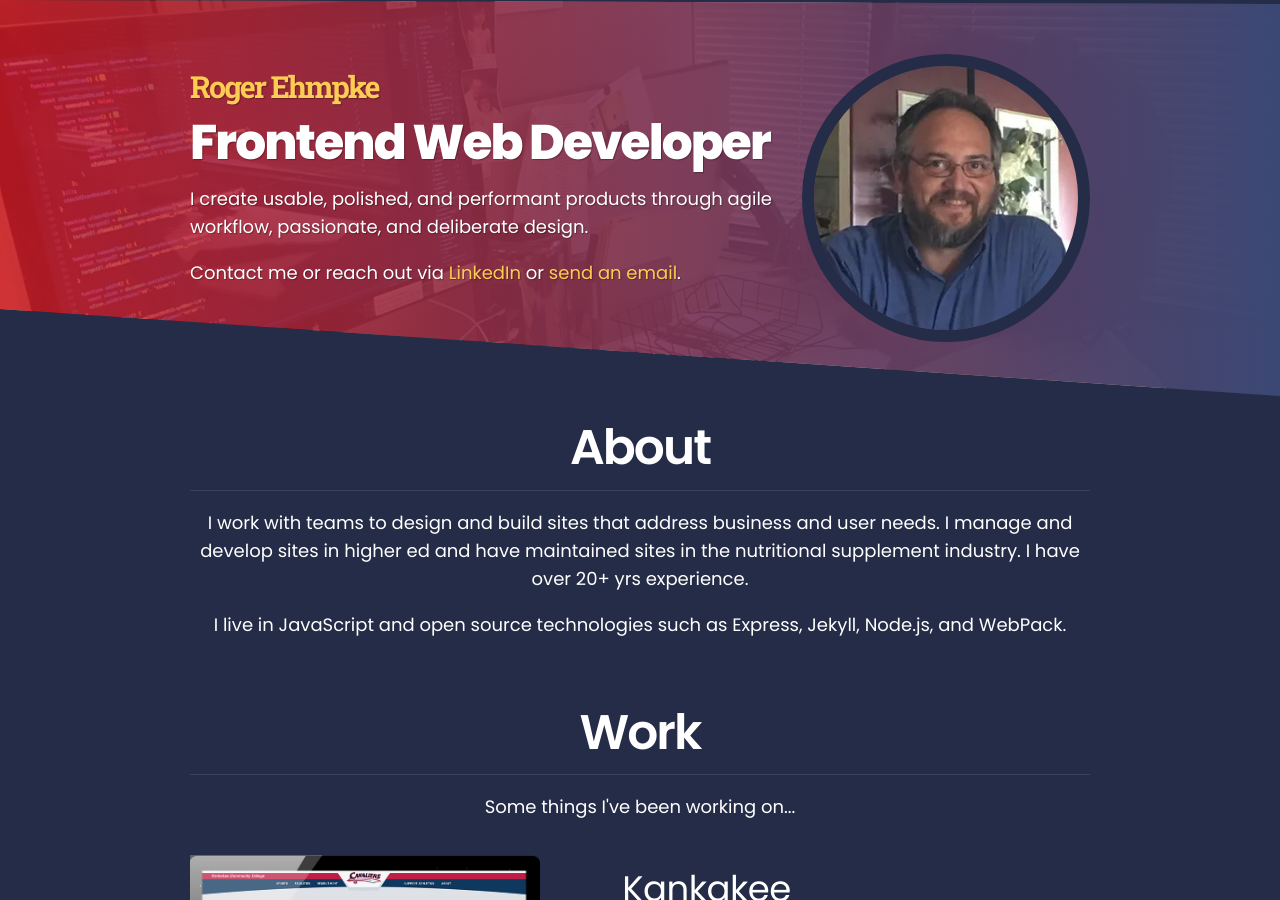
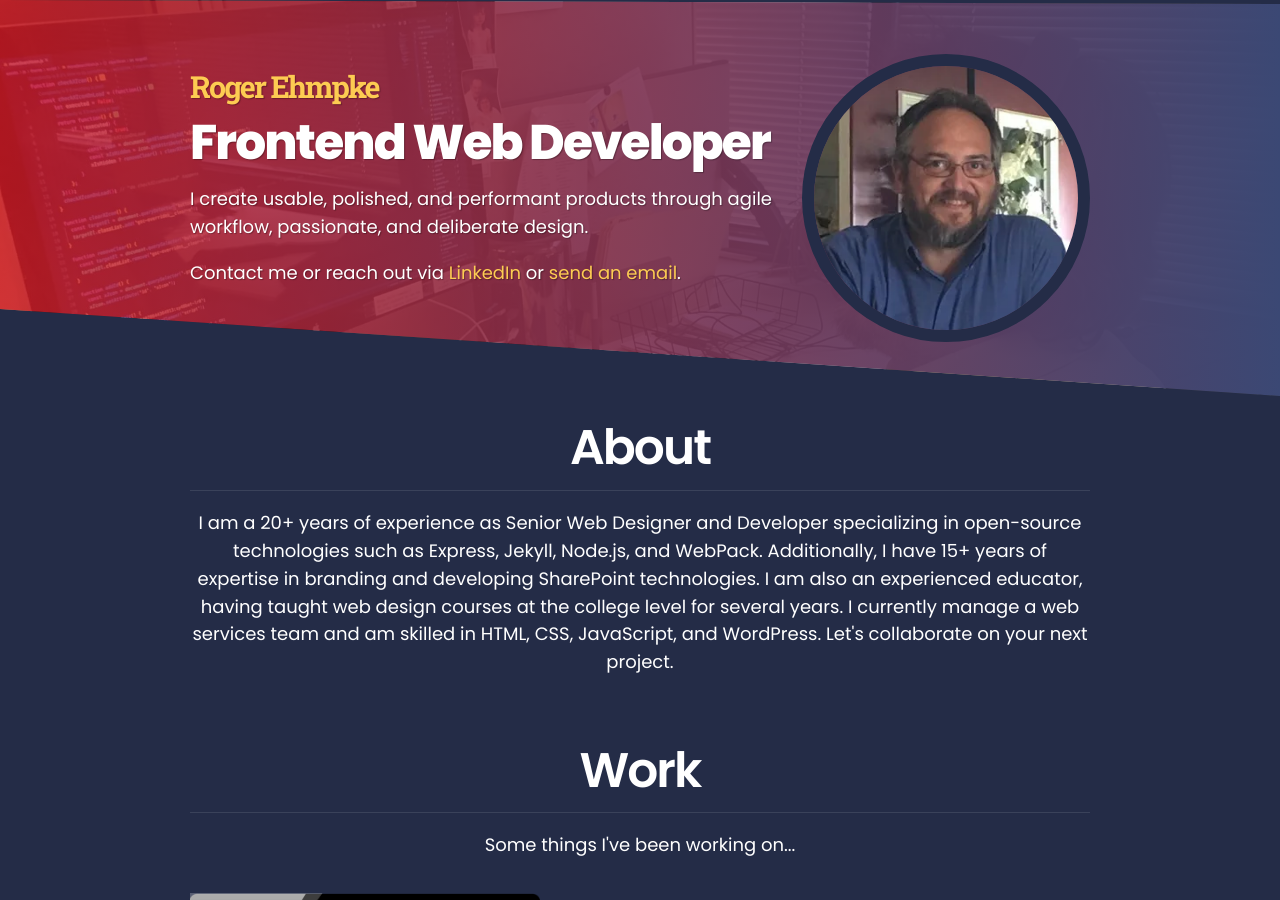
Before and after one commit to rehmpke/rogerehmpkesite, a Jekyll site: the page built from index.html, in a window 1280 px wide and 900 px high. Built offline with Jekyll 4.4.1, drawn with Linux system fonts in a browser that asks for light colours.

Commit message:
Update about.html
Rewrote this to better define my about section.

```diff
--- a/_includes/about.html
+++ b/_includes/about.html
@@ -2,7 +2,6 @@
   <div class="about__content space-top space-bottom">
     <h2>About</h2>
     <hr class="primary" />
-    <p>I work with teams to design and build sites that address business and user needs. I manage and develop sites in higher ed and have maintained sites in the nutritional supplement industry. I have over 20+ yrs experience.</p>
-    <p>I live in JavaScript and open source technologies such as Express, Jekyll, Node.js, and WebPack.</p>
+    <p>I am a 20+ years of experience as Senior Web Designer and Developer specializing in open-source technologies such as Express, Jekyll, Node.js, and WebPack. Additionally, I have 15+ years of expertise in branding and developing SharePoint technologies. I am also an experienced educator, having taught web design courses at the college level for several years. I currently manage a web services team and am skilled in HTML, CSS, JavaScript, and WordPress. Let's collaborate on your next project.</p>
   </div>
 </section>
```
